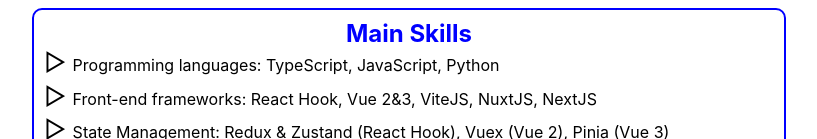
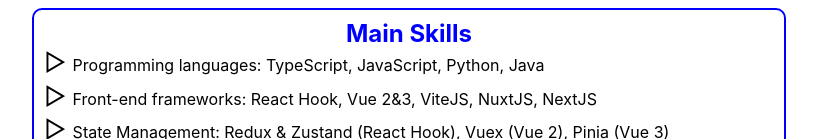
Before and after one commit to poomktn/poomktn-profile-react, a React (Create React App) app: page / in a window 1280 px wide. Shown: the part 222-361 px from the top of the page, without its empty margins (231-1048 px from the left). Built offline with nearby package versions, Linux system fonts and the light colour scheme.

Commit message:
add missing detail

```diff
--- a/src/components/SkillBox.tsx
+++ b/src/components/SkillBox.tsx
@@ -1,6 +1,6 @@
 import { Box } from './Box'
 const skill: string[] = [
-  'Programming languages: TypeScript, JavaScript, Python',
+  'Programming languages: TypeScript, JavaScript, Python, Java',
   'Front-end frameworks: React Hook, Vue 2&3, ViteJS, NuxtJS, NextJS',
   'State Management: Redux & Zustand (React Hook), Vuex (Vue 2), Pinia (Vue 3)',
   'Page Routing: React Router (React Hook), Vue Router (Vue 2&3)',
```
